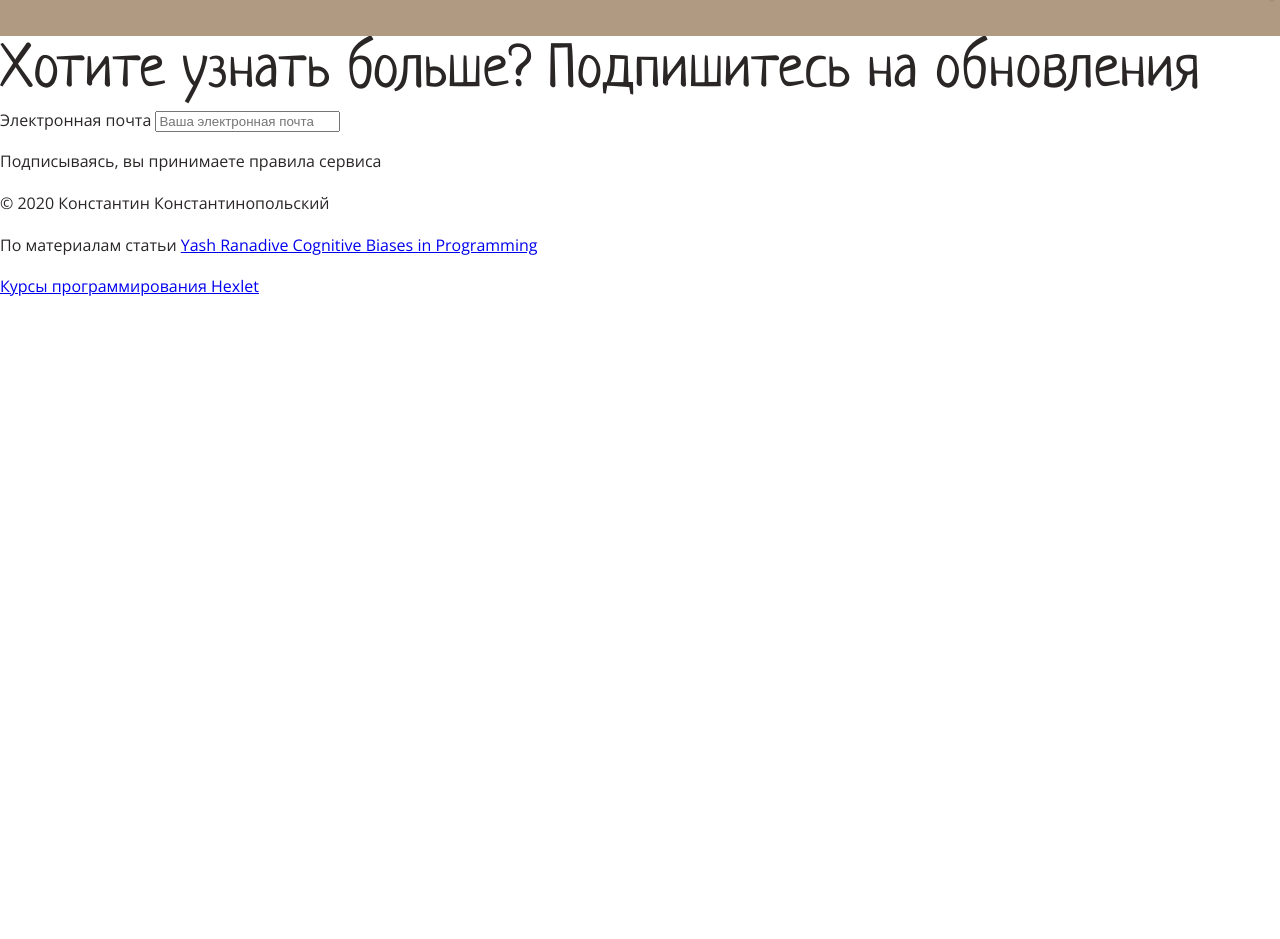
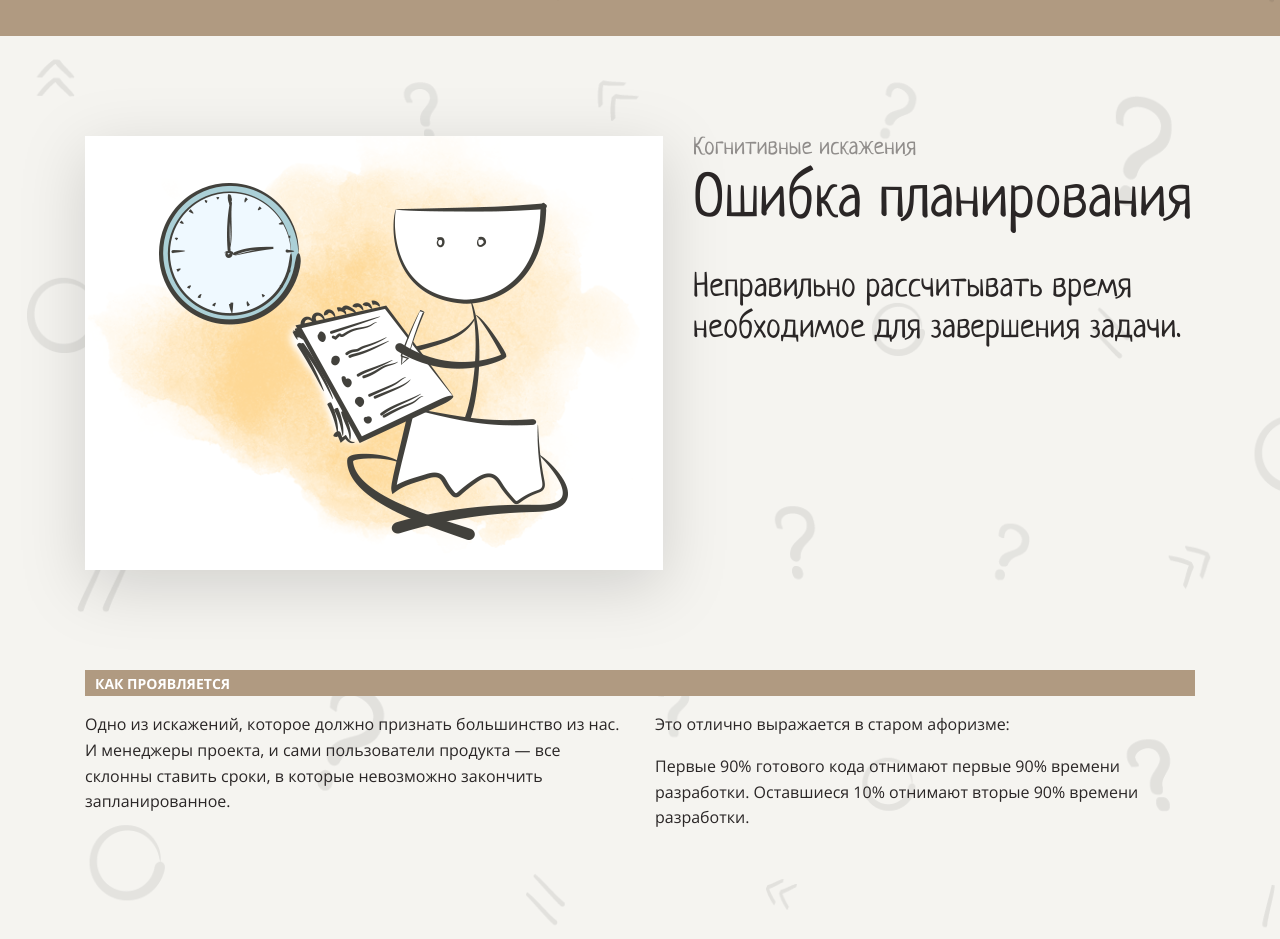
Before and after one commit to AntipovSergey/layout-designer-project-lvl1, a website: page src/index.html in a window 1280 px wide. Shown: the part 6241-7180 px from the top of the page. Before the commit the page ends 6541 px from the top, so only its background shows below. Drawn offline with Linux system fonts and the light colour scheme.

Commit message:
Finish errors section

```diff
--- a/src/index.html
+++ b/src/index.html
@@ -180,6 +180,32 @@
         </div>
       </div>
     </section>
+    <section class="background-clair question-background position-relative">
+      <div class="container position-relative">
+        <div class="item-header">
+          <div class="item-header-image">
+            <img src="../src/images/5.png" alt="Тота со списком дел на фоне часов'">
+          </div>
+          <div class="item-effect-header-content">
+            <p class="item-header-content-uptitle dark-uptitle-color">Когнитивные искажения</p>
+            <h2 class="item-header-content-title">Ошибка планирования</h3>
+            <p class="item-header-content-text">Неправильно рассчитывать время необходимое для завершения задачи.</p>
+          </div>
+        </div>
+        <div class="item-content">
+          <h3 class="item-content-title dark-background ">Как проявляется</h4>
+          <div class="item-text">
+            <div class="item-text-left">
+              <p>Одно из искажений, которое должно признать большинство из нас. И менеджеры проекта, и сами пользователи продукта — все склонны ставить сроки, в которые невозможно закончить запланированное.</p>
+            </div>
+            <div class="item-text-right errors-item-text-right">
+              <p>Это отлично выражается в старом афоризме:</p>
+              <p>Первые 90% готового кода отнимают первые 90% времени разработки. Оставшиеся 10% отнимают вторые 90% времени разработки.</p>
+            </div>
+          </div>
+        </div>
+      </div>
+    </section>
   </main>
   <footer>
     <div class="footer-content">
--- a/src/styles/style.css
+++ b/src/styles/style.css
@@ -349,8 +349,14 @@ h3 {
   flex: 1 1 50%;
 }
 
-.item-text p {
+.item-text p:last-of-type {
   margin-bottom: 0;
 }
 
 /*---------------------------------------*/
+
+/* ERRORS ---------------------------------------*/
+
+.errors-item-text-right p:last-of-type {
+  margin-bottom: 30px;
+}
```
